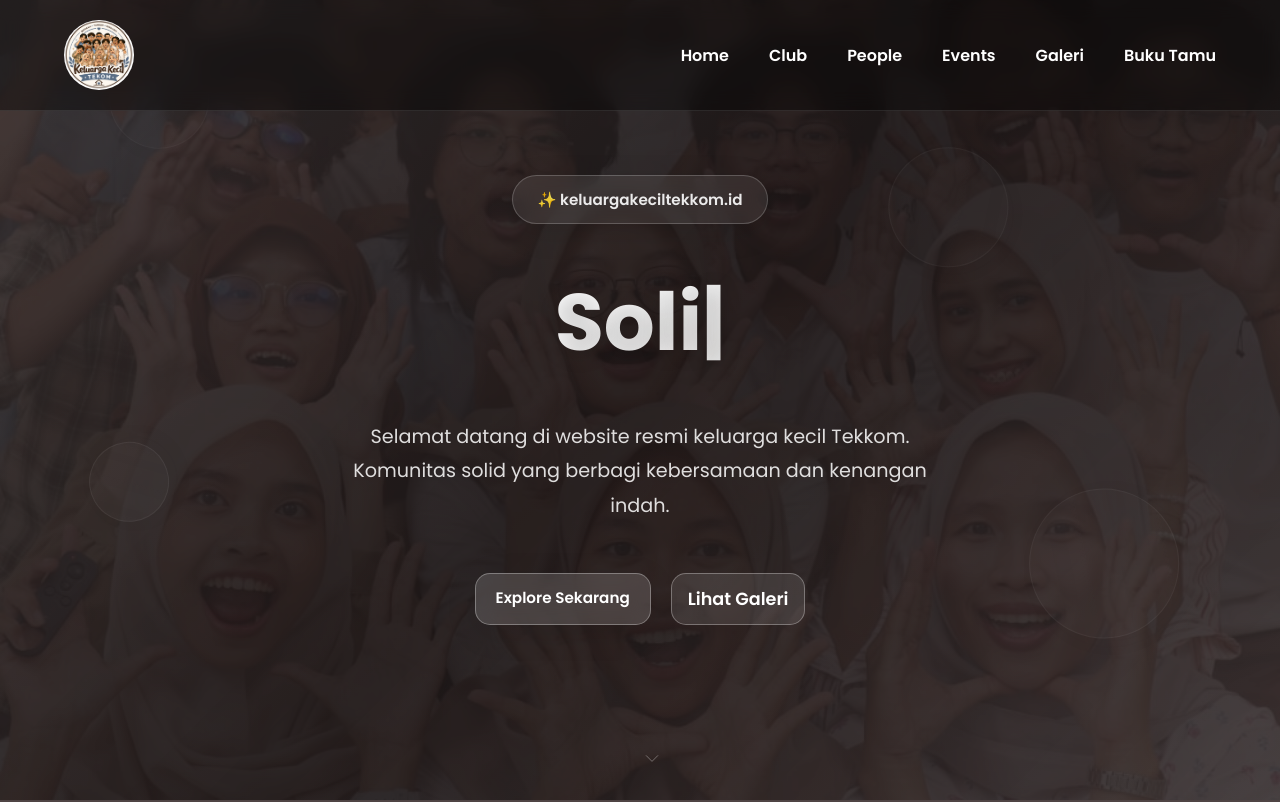
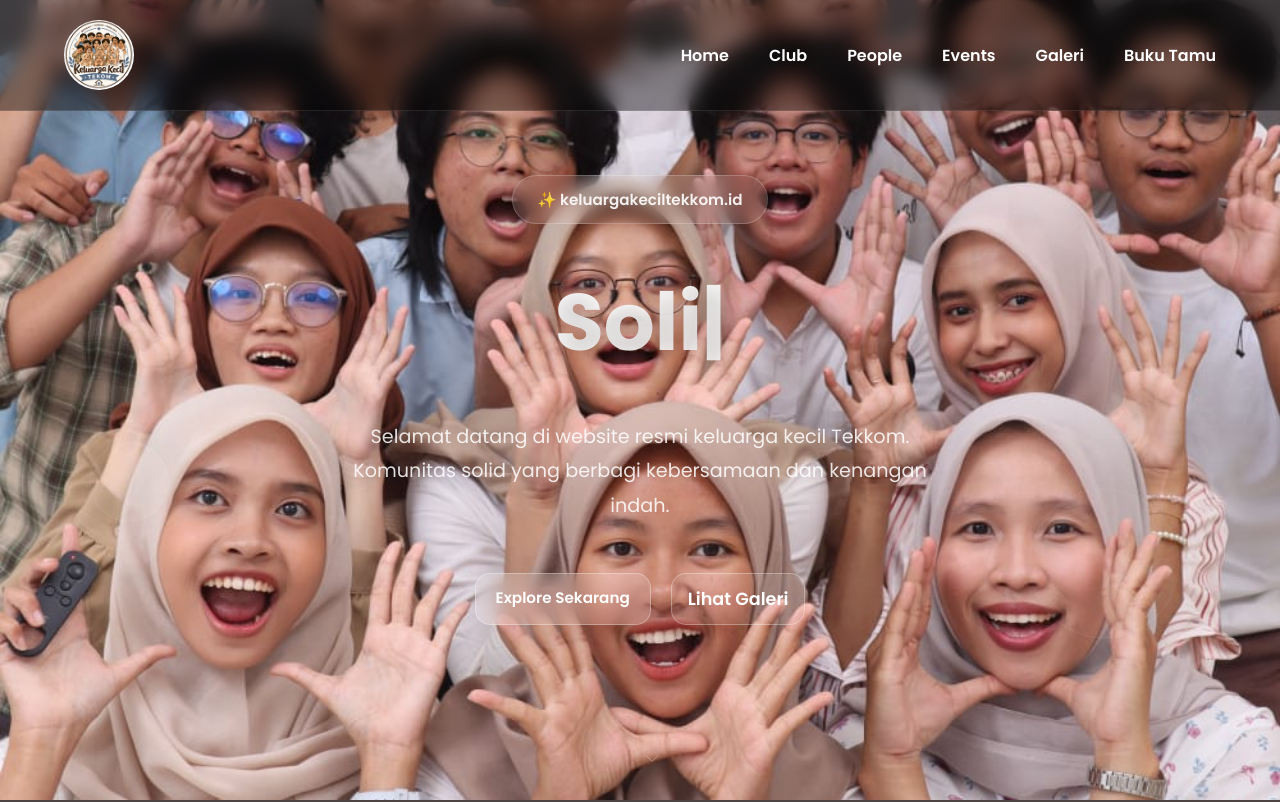
Before and after one commit to Bringg07/website-portofolio-kkt, a Next.js app: page / in a window 1280 px wide. Shown: the top 802 px of the page. Built offline with nearby package versions, Linux system fonts and the light colour scheme; no server answers.

Commit message:
Refactor: Remove gradient background and animation from hero section; update overlay to transparent for improved design clarity

```diff
--- a/app/globals.css
+++ b/app/globals.css
@@ -62,24 +62,14 @@
   .hero-gradient-bg{
     position:absolute;
     inset:0;
-    background:linear-gradient(135deg, rgba(79,68,68,0.85) 0%, rgba(42,34,34,0.9) 50%, rgba(79,68,68,0.85) 100%);
-    animation:gradientShift 8s ease-in-out infinite;
+    background:transparent;
     z-index:1;
-  }
-
-  @keyframes gradientShift{
-    0%, 100%{
-      background:linear-gradient(135deg, rgba(79,68,68,0.85) 0%, rgba(42,34,34,0.9) 50%, rgba(79,68,68,0.85) 100%);
-    }
-    50%{
-      background:linear-gradient(45deg, rgba(100,70,70,0.9) 0%, rgba(60,40,40,0.85) 50%, rgba(100,70,70,0.9) 100%);
-    }
   }
 
   .overlay{
     position:absolute;
     inset:0;
-    background:rgba(0,0,0,0.3);
+    background:transparent;
     z-index:1;
   }
 
```
